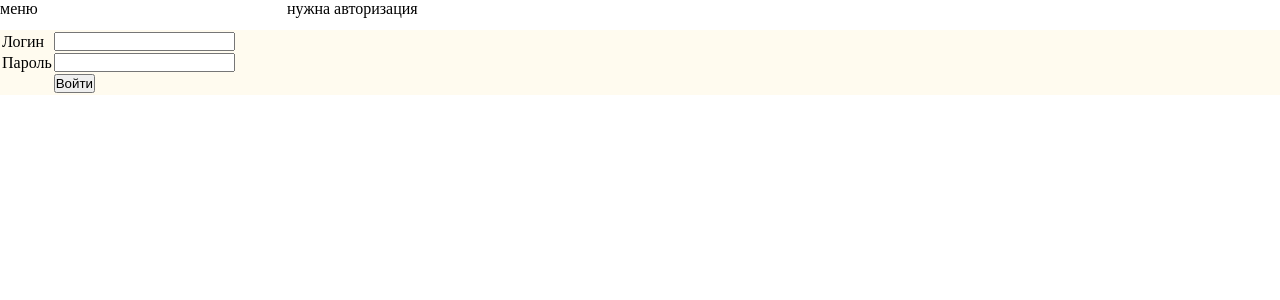
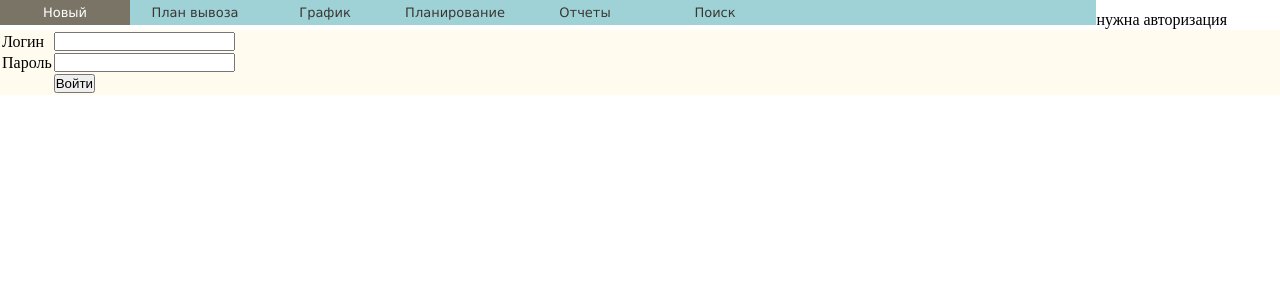
Before and after one commit to kittiwake/ownfrw, a PHP site: page / in a window 1280 px wide. Shown: the top 300 px of the page. Run offline with PHP 8.4, Linux system fonts and the light colour scheme; data comes from the database, SQL or seed files in the repository.

Commit message:
19-02меню

```diff
--- a/controllers/ContentController.php
+++ b/controllers/ContentController.php
@@ -37,7 +37,7 @@ class ContentController {
                 break;
         }
         $this->smartyObj->assign('content', $content);
-        $this->smartyObj->assign('menu', 'меню');
+        $this->smartyObj->assign('menu', $this->getMenu());
         $this->smartyObj->assign('session', $this->getSessionContent());
         $this->smartyObj->display('layout.tpl');
 
@@ -72,5 +72,11 @@ class ContentController {
         else
             return 'нужна авторизация';
     }
+
+    private function getMenu(){
+
+        $menu = $this->smartyObj->fetch('menu.tpl');
+        return $menu;
+    }
 }
 ?>
--- a/templates/menu.tpl
+++ b/templates/menu.tpl
@@ -1,12 +1,12 @@
 <ul id="nav">
     <li>
-        <a href="#">Новый</a>
+        <a href="/ownfrw/new">Новый</a>
     </li>
     <li>
         <a href="#">План вывоза</a>
         <ul>
-            <li><a href="#">Заказы</a></li>
-            <li><a href="#">Рекламаций</a></li>
+            <li><a href="/ownfrw/schedule/orders">Заказы</a></li>
+            <li><a href="/ownfrw/schedule/claims">Рекламаций</a></li>
         </ul>
     </li>
     <li>
```
